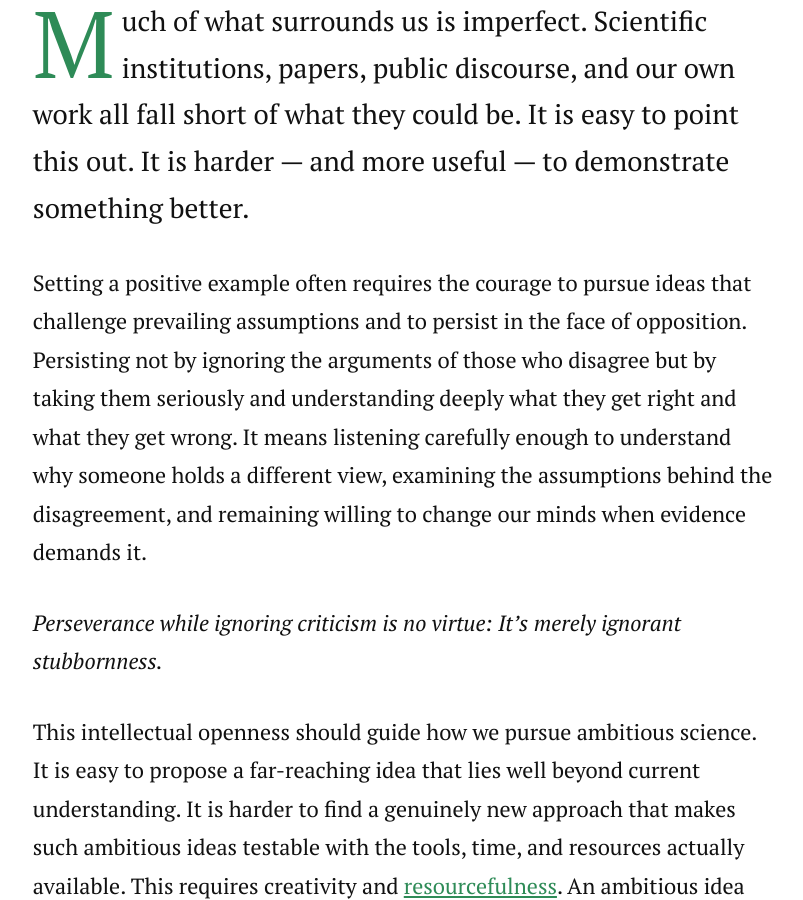
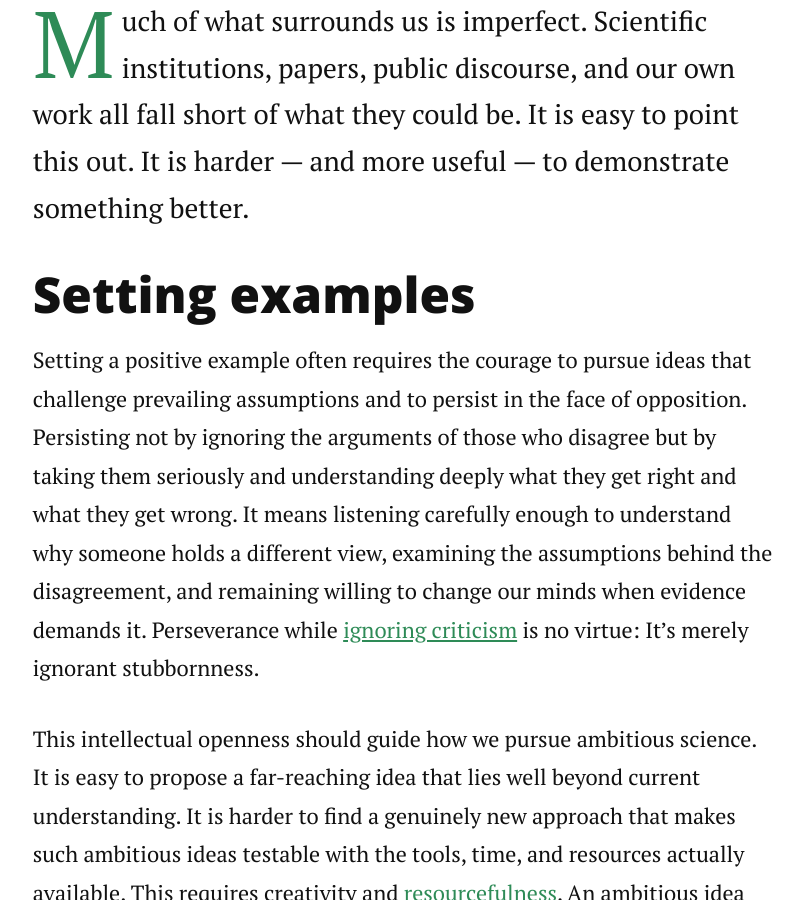
Before and after one commit to nslavov/nikolai, a Jekyll site: the page built from _posts/2024-10-16-proteome-scale.md, in a window 1280 px wide and 900 px high, scrolled down 520 px. Shown: the whole window, without its empty margins (236-1039 px from the left). Built offline with Jekyll 4.4.1, drawn with Linux system fonts in a browser that asks for light colours; nearby versions of some CDN libraries.

Commit message:
Update 2024-10-16-proteome-scale.md

```diff
--- a/_posts/2024-10-16-proteome-scale.md
+++ b/_posts/2024-10-16-proteome-scale.md
@@ -13,9 +13,8 @@ nav_exclude: false
 <p class="intro"><span class="dropcap">M</span>uch of what surrounds us is imperfect. Scientific institutions, papers, public discourse, and our own work all fall short of what they could be. It is easy to point this out. It is harder — and more useful — to demonstrate something better.
 </p>
 
-Setting a positive example often requires the courage to pursue ideas that challenge prevailing assumptions and to persist in the face of opposition. Persisting not by ignoring the arguments of those who disagree but by taking them seriously and understanding deeply what they get right and what they get wrong. It means listening carefully enough to understand why someone holds a different view, examining the assumptions behind the disagreement, and remaining willing to change our minds when evidence demands it.
-
-*Perseverance while ignoring criticism is no virtue:  It’s merely ignorant stubbornness.*
+## Setting examples
+Setting a positive example often requires the courage to pursue ideas that challenge prevailing assumptions and to persist in the face of opposition. Persisting not by ignoring the arguments of those who disagree but by taking them seriously and understanding deeply what they get right and what they get wrong. It means listening carefully enough to understand why someone holds a different view, examining the assumptions behind the disagreement, and remaining willing to change our minds when evidence demands it. Perseverance while [ignoring criticism](https://x.com/slavov_n/status/2090822247095173265?s=20) is no virtue:  It’s merely ignorant stubbornness.
 
 This intellectual openness should guide how we pursue ambitious science. It is easy to propose a far-reaching idea that lies well beyond current understanding. It is harder to find a genuinely new approach that makes such ambitious ideas testable with the tools, time, and resources actually available. This requires creativity and [resourcefulness](https://nikolai.slavovlab.net/Resourcefulness/). An ambitious idea becomes scientifically powerful not when it is difficult to imagine or impossible to refute, but when we can devise a way to confront it with reality and make it [feasible](https://www.nature.com/articles/d41586-026-02805-w).
 
@@ -23,7 +22,7 @@ That is also where intellectual leadership matters. Instead of complaining that
 
 
 
-# Intellectual multiplier
+## Intellectual multiplier
 The key to attaining ambitious goals lies beyond our own work: It is the intellectual inspiration and culture of high standards. It is the inspiration of students and colleagues to see possibilities that they might not otherwise have considered, and then give them the intellectual freedom and support to pursue those possibilities themselves. Ideas become more powerful as they are challenged, refined, and extended by team. This not only contributes to greater success of the scientific undertakings, but also supports the intellectual growth of the team. It is tremendously rewarding to see students becoming increasingly independent thinkers.
 
 This is one of the measures of scientific and academic success that matters most to me: our intellectual heritage reflected in the growth of our students and colleagues. My proudest moments are not our most influential research articles, but watching members of my teams become independent scientists who carry forward not just techniques, but a way of asking and answering questions. The initial spark becomes a brilliant light illuminating new corners if truths.
```
